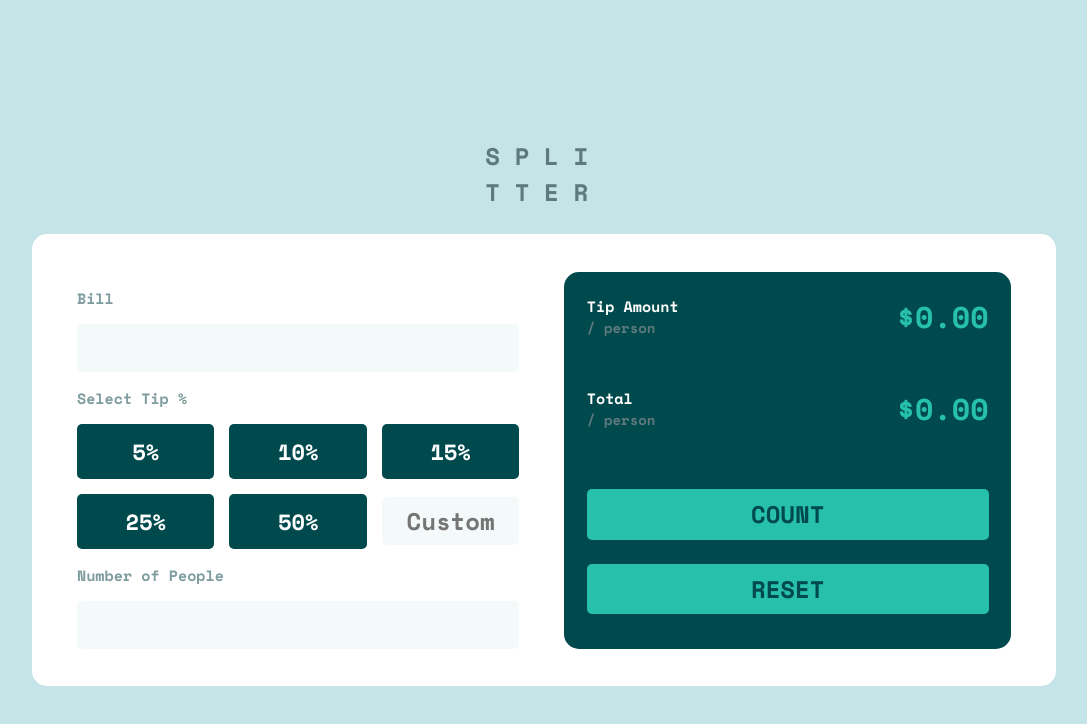
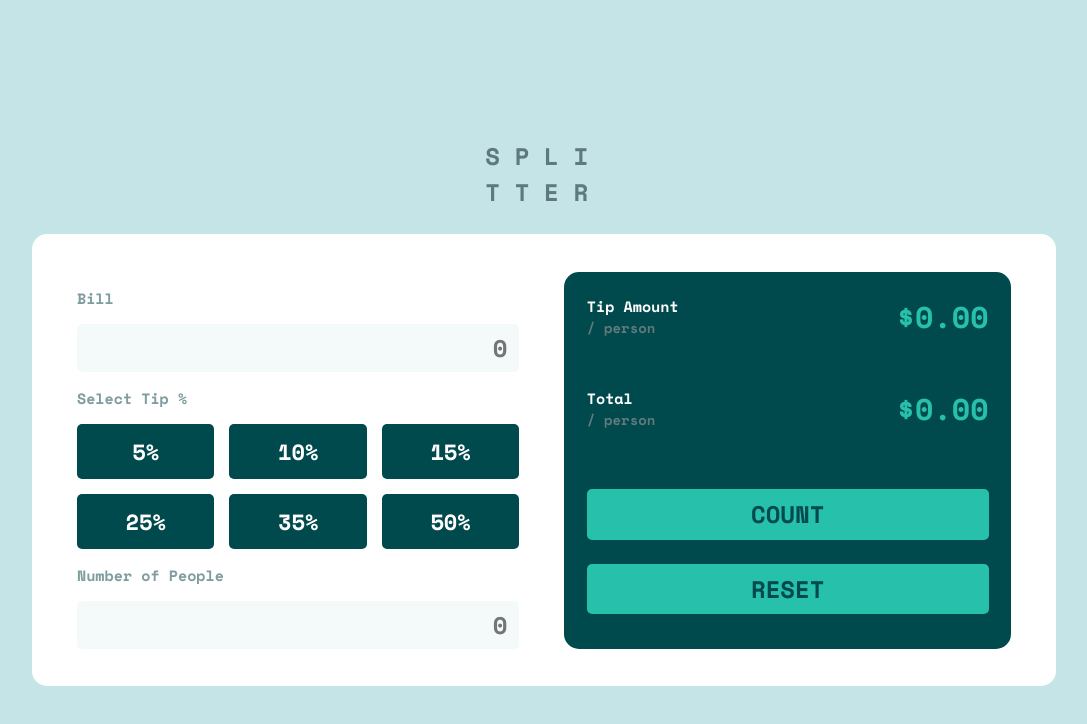
Before and after one commit to radoslawlagan/Tip-calculator-app, a plain HTML site: page index.html in a window 1280 px wide. Shown: the whole page, without its empty margins (96-1183 px from the left). Drawn offline with nearby package versions, Linux system fonts and the light colour scheme.

Commit message:
minor changes

```diff
--- a/index.html
+++ b/index.html
@@ -24,7 +24,7 @@
         <p class="info">Bill</p>
         <p class="error bill-error"></p>
       </div>
-      <input type="number" class="input bill">
+      <input type="number" maxlength="10" class="input bill" placeholder="0">
 
       <div class="tip-info-box">
         <p class="info">Select Tip %</p>
@@ -35,15 +35,15 @@
         <button class="tip-btn">10%</button>
         <button class="tip-btn">15%</button>
         <button class="tip-btn">25%</button>
+        <button class="tip-btn">35%</button>
         <button class="tip-btn">50%</button>
-        <input type="number" placeholder="Custom" class="custom-tip">
       </div>
 
       <div class="people-info-box">
         <p class="info">Number of People</p>
         <p class="error people-error"></p>
       </div>
-      <input type="number" class="input people">
+      <input type="number" class="input people" placeholder="0">
 
     </div>
 
--- a/js/script.js
+++ b/js/script.js
@@ -1,7 +1,6 @@
 const bill = document.querySelector('.bill')
 const people = document.querySelector('.people')
 const tipBtns = document.querySelectorAll('.tip-btn')
-const customTip = document.querySelector('.custom-tip')
 
 const errorParagraphs = document.querySelectorAll('.error')
 const billError = document.querySelector('.bill-error')
@@ -16,9 +15,6 @@ const resetBtn = document.querySelector('.reset-btn')
 
 let tipPercentage = 0
 
-// // customTip - value
-// console.log(parseInt(customTip.value));
-
 const activeTip = (e) => {
 	if (e.target.classList.contains('tip-btn')) {
 		tipBtns.forEach((btn) => btn.classList.remove('active'))
@@ -30,8 +26,6 @@ const activeTip = (e) => {
 		let tipBtn = document.querySelector('.active')
 		tipPercentage = parseFloat(tipBtn.textContent.slice(0, -1)) / 100
 	}
-
-	// getCustomTip();
 }
 
 const checkForm = () => {
@@ -74,7 +68,6 @@ const count = () => {
 const reset = () => {
 	bill.value = ''
 	people.value = ''
-	customTip.value = ''
 	tipPercentage = 0
 
 	tipBtns.forEach((btn) => {
```
